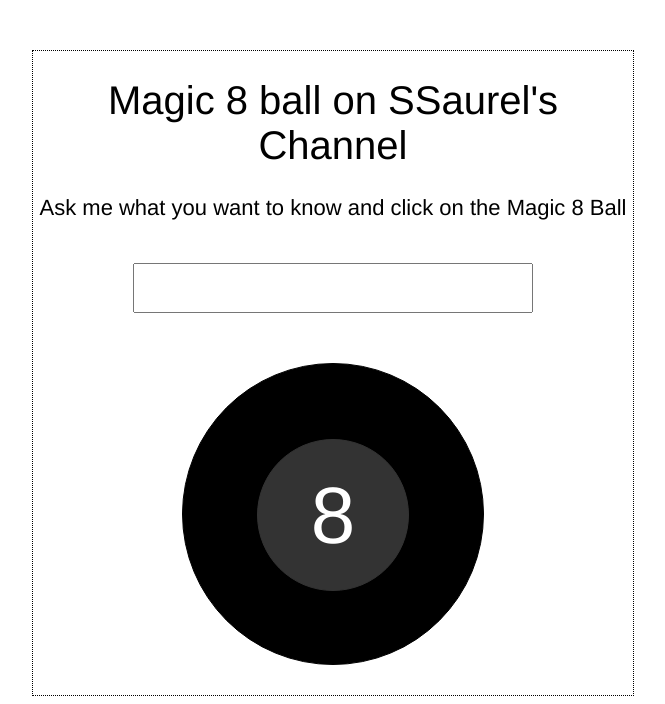
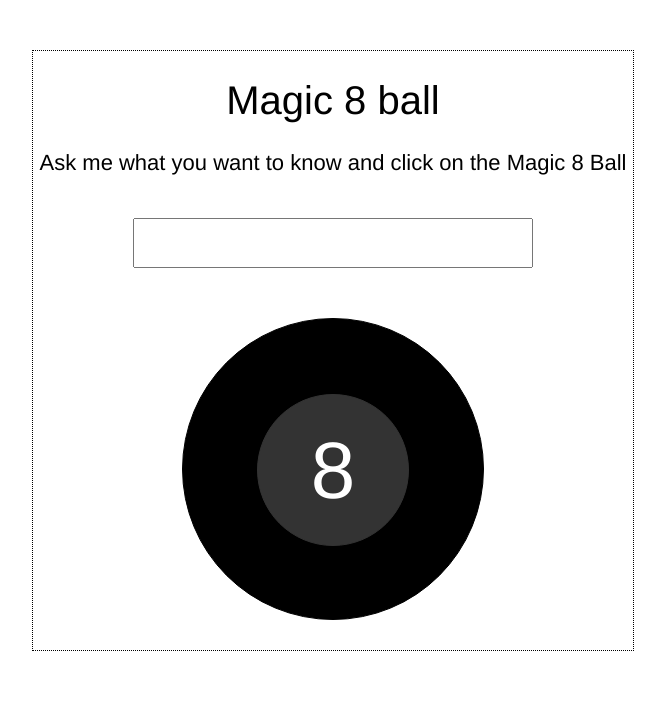
Before and after one commit to TealUnblocker/Teal-Games, a plain HTML site: page Games/Magic 8 Ball.html in a window 1280 px wide. Shown: the whole page, without its empty margins (307-972 px from the left). Drawn offline with Linux system fonts and the light colour scheme.

Commit message:
Update Magic 8 Ball.html

```diff
--- a/Games/Magic 8 Ball.html
+++ b/Games/Magic 8 Ball.html
@@ -104,7 +104,7 @@
  </head>
  <body>
   <div id="content">
-    <h1>Magic 8 ball on SSaurel's Channel</h1>
+    <h1>Magic 8 ball</h1>
     <p id="info">Ask me what you want to know and click on the Magic 8 Ball</p>
     <input type="text" id="question" />
     <div id="eight-ball" class="eight-ball">
```
